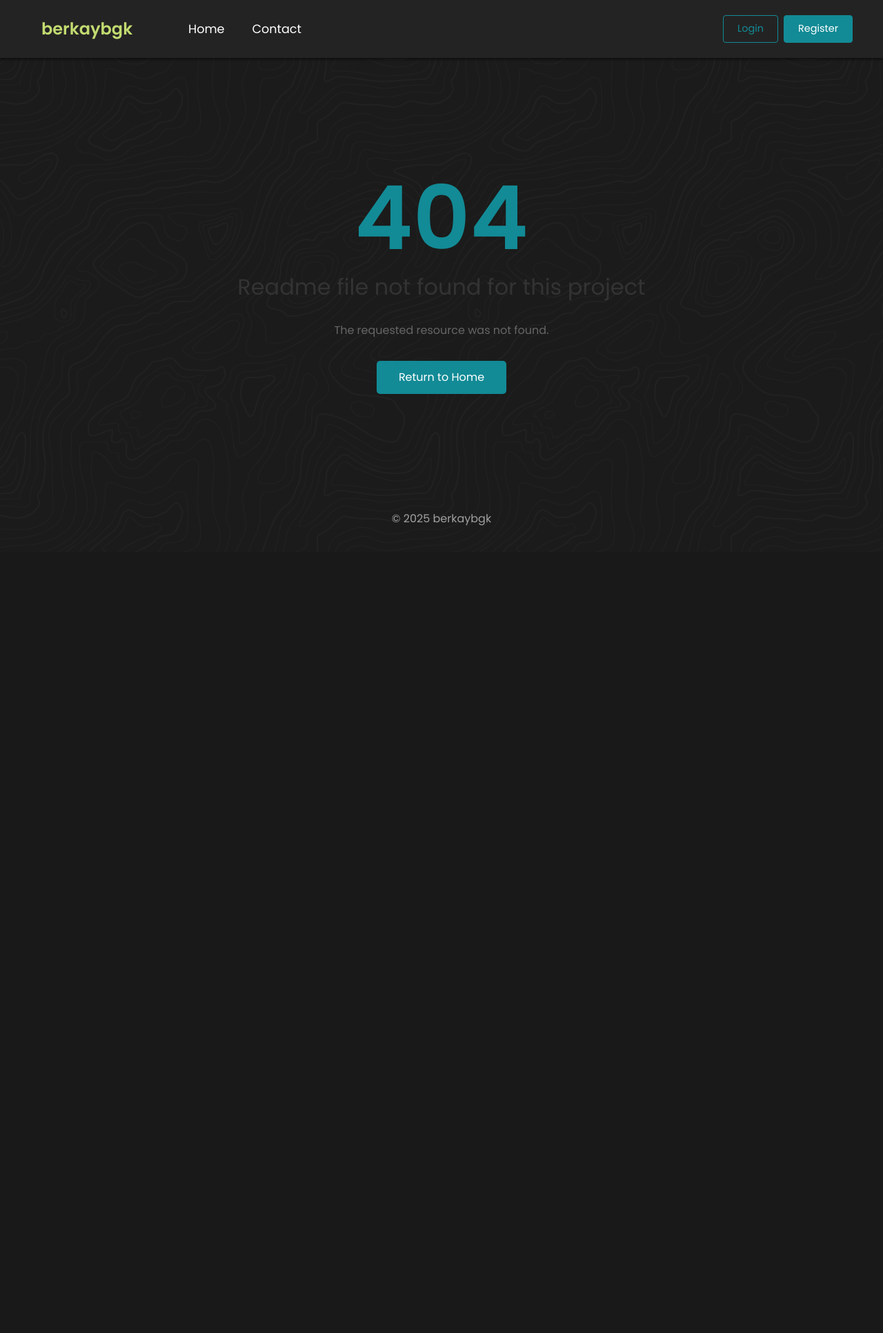
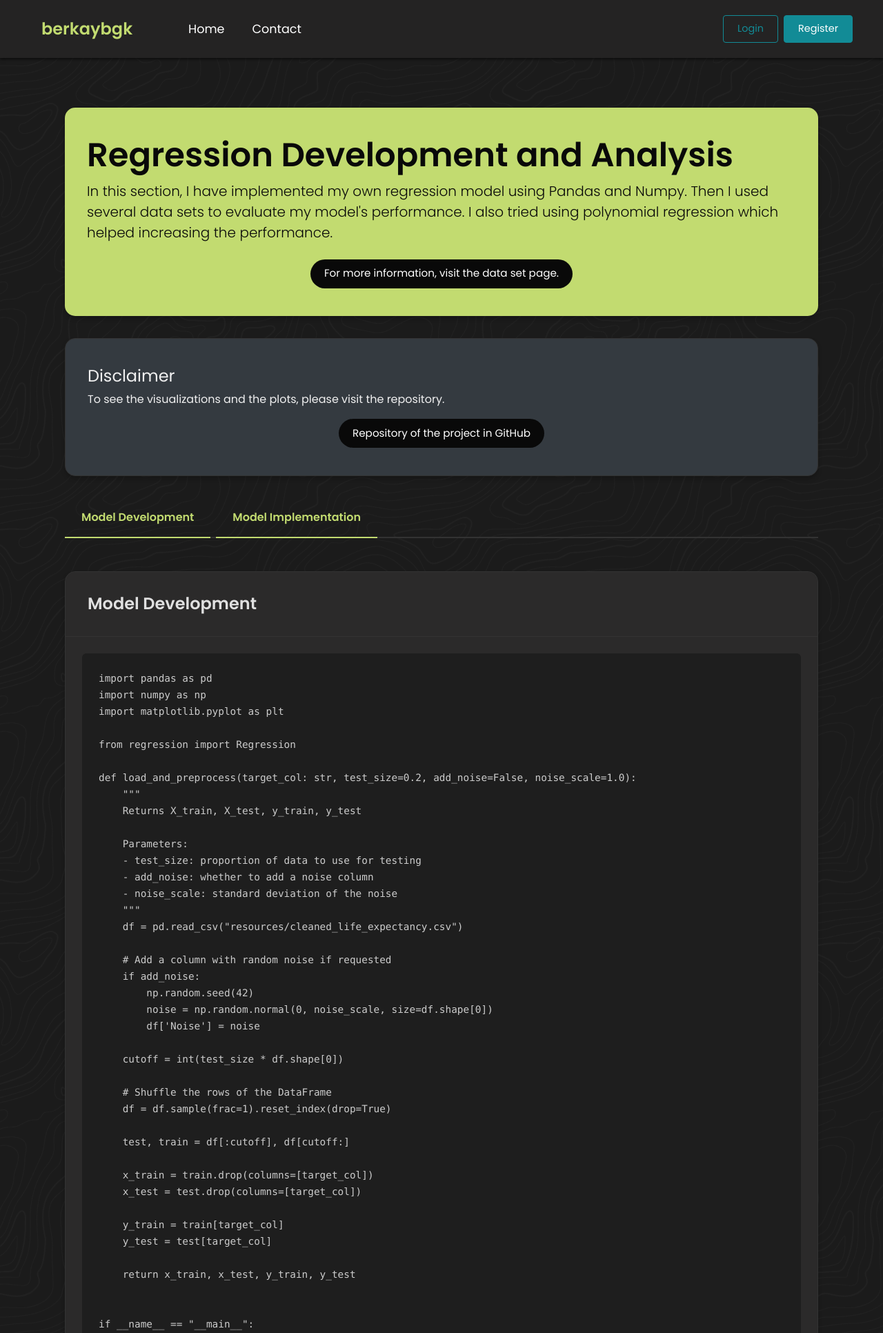
Before and after one commit to berkaybgk/portfolio, a Django app: page /projects/regression/ in a window 1280 px wide. Shown: the top 1932 px of the page at 69% size. Before the commit the page ends 762 px from the top, so only its background shows below. Run offline with Django 5.2, Linux system fonts and the light colour scheme; some libraries are stand-ins or nearby versions.

Commit message:
add regression development and analysis to projects

```diff
--- a/portfolio/website/templates/website/project_detail.html
+++ b/portfolio/website/templates/website/project_detail.html
@@ -222,6 +222,7 @@
             </button>
         </li>
         {% endif %}
+
         {% if main %}
         <li class="nav-item" role="presentation">
             <button class="nav-link-custom {% if not eda and main %}active{% endif %}" id="model-tab" data-bs-toggle="tab" data-bs-target="#model" type="button" role="tab" aria-controls="model" aria-selected="{% if not eda and main %}true{% else %}false{% endif %}">
@@ -229,10 +230,19 @@
             </button>
         </li>
         {% endif %}
+
         {% if eval %}
         <li class="nav-item" role="presentation">
             <button class="nav-link-custom {% if not eda and not main and eval %}active{% endif %}" id="eval-tab" data-bs-toggle="tab" data-bs-target="#eval" type="button" role="tab" aria-controls="eval" aria-selected="{% if not eda and not main and eval %}true{% else %}false{% endif %}">
                 Evaluation
+            </button>
+        </li>
+        {% endif %}
+
+        {% if model_impl %}
+        <li class="nav-item" role="presentation">
+            <button class="nav-link-custom {% if not eda and main %}active{% endif %}" id="impl-tab" data-bs-toggle="tab" data-bs-target="#impl" type="button" role="tab" aria-controls="impl" aria-selected="{% if not eda and main %}true{% else %}false{% endif %}">
+                Model Implementation
             </button>
         </li>
         {% endif %}
@@ -280,6 +290,19 @@
         </div>
         {% endif %}
 
+        {% if model_impl %}
+        <div class="tab-pane fade {% if not eda and not main and eval %}show active{% endif %}" id="impl" role="tabpanel" aria-labelledby="impl-tab">
+            <div class="code-section">
+                <div class="code-section-header">
+                    <h2 class="h4">Model Implementation</h2>
+                </div>
+                <div class="code-section-content">
+                    <pre><code class="language-python">{{ model_impl }}</code></pre>
+                </div>
+            </div>
+        </div>
+        {% endif %}
+
         {% if not eda and not main and not eval %}
         <div class="alert alert-info">
             No content available for this project.
--- a/portfolio/website/views.py
+++ b/portfolio/website/views.py
@@ -240,6 +240,22 @@ class ProjectDetailView(APIView):
         project_name, project_description, url = parse_ds_project_info(readme_file_path)
         eda, main, eval_content = parse_analysis_content(project_folder_path)
 
+        model_impl = ""
+        model_impl_header = ""
+        if "Regression Dev" in project_name:
+            try:
+                regression_file_path = os.path.join(project_folder_path, "regression.py")
+                with open(regression_file_path, "r", encoding="utf-8") as main_file:
+                    model_impl = main_file.read()
+                model_impl_header = "Simple and Polynomial Regression"
+
+            except Exception as e:
+                return render(request, 'error.html', {
+                    'error_code': 404,
+                    'error_message': str(e),
+                    'error_description': 'The requested resource was not found.',
+                })
+
         # Prepare context to send to the template
         context = {
             'project_endpoint': project_endpoint,
@@ -248,7 +264,9 @@ class ProjectDetailView(APIView):
             'url': url,
             'eda': eda,
             'main': main,
-            'eval': eval_content
+            'eval': eval_content,
+            'model_impl': model_impl,
+            'model_impl_header': model_impl_header
         }
 
         return render(request, 'website/project_detail.html', context)
--- a/regression/main.py
+++ b/regression/main.py
@@ -0,0 +1,75 @@
+import pandas as pd
+import numpy as np
+import matplotlib.pyplot as plt
+
+from regression import Regression
+
+def load_and_preprocess(target_col: str, test_size=0.2, add_noise=False, noise_scale=1.0):
+    """
+    Returns X_train, X_test, y_train, y_test
+
+    Parameters:
+    - test_size: proportion of data to use for testing
+    - add_noise: whether to add a noise column
+    - noise_scale: standard deviation of the noise
+    """
+    df = pd.read_csv("resources/cleaned_life_expectancy.csv")
+
+    # Add a column with random noise if requested
+    if add_noise:
+        np.random.seed(42)
+        noise = np.random.normal(0, noise_scale, size=df.shape[0])
+        df['Noise'] = noise
+
+    cutoff = int(test_size * df.shape[0])
+
+    # Shuffle the rows of the DataFrame
+    df = df.sample(frac=1).reset_index(drop=True)
+
+    test, train = df[:cutoff], df[cutoff:]
+
+    x_train = train.drop(columns=[target_col])
+    x_test = test.drop(columns=[target_col])
+
+    y_train = train[target_col]
+    y_test = test[target_col]
+
+    return x_train, x_test, y_train, y_test
+
+
+if __name__ == "__main__":
+    x_train, x_test, y_train, y_test = load_and_preprocess(target_col="Life expectancy")
+
+    lr = Regression(x_train, y_train)
+
+    print("---- Using Simple Linear Regression ----")
+    y_pred = lr.predict_linear(x_test)
+
+    mse = lr.mean_squared_error(y_test, y_pred)
+    print(f"Mean Squared Error on Test Data: {mse}")
+    print(f"RMS: {mse**(0.5)}")
+
+    r2_score = lr.r2_score(y_test, y_pred)
+    print(f"R^2 Score on Test Data: {r2_score}")
+
+    plt.scatter(y_test, y_pred)
+    plt.xlabel('Actual Values')
+    plt.ylabel('Predicted Values')
+    plt.title('Actual vs Predicted')
+    plt.plot([min(y_test), max(y_test)], [min(y_test), max(y_test)], 'r--')
+    plt.show()
+
+    print("---- Using polynomial regression ----")
+    x_train, x_test, y_train, y_test = load_and_preprocess(target_col="Life expectancy")
+
+    lr = Regression(x_train, y_train)
+
+    betas = lr.compute_betas_polynomial(degree=3)
+
+    y_pred = lr.predict_polynomial(x_test, betas)
+    mse = lr.mean_squared_error(y_test, y_pred)
+    print(f"Mean Squared Error on Test Data: {mse}")
+    print(f"RMS: {mse**(0.5)}")
+
+    r2_score = lr.r2_score(y_test, y_pred)
+    print(f"R^2 Score on Test Data: {r2_score}")
--- a/regression/regression.py
+++ b/regression/regression.py
@@ -143,6 +143,26 @@ class Regression:
         mse = (1/len(y_true)) * np.sum((y_true - y_pred) ** 2)
         return mse
 
+    def r2_score(self, y_test, y_pred):
+        try:
+            nominator = 0
+            if len(y_test) != len(y_pred):
+                raise ValueError
+
+            for i in range(len(y_test)):
+                nominator += (y_test[i]-y_pred[i])**2
+
+            denominator = 0
+            test_mean = np.asarray(y_test).mean()
+            for i in range(len(y_test)):
+                denominator += (y_test[i] - test_mean)**2
+
+            return 1 - (nominator / denominator)
+
+        except:
+            print("Couldn't calculate the R2 score")
+
+
 
     def create_polynomial_features(self, degree: int) -> np.array:
         """
```
Also changed, not shown: portfolio/website/templates/website/ds_projects.html (+25 -4 lines), portfolio/website/static/website/images/regression.png (added), regression/readme.md (added), 1 other file.
